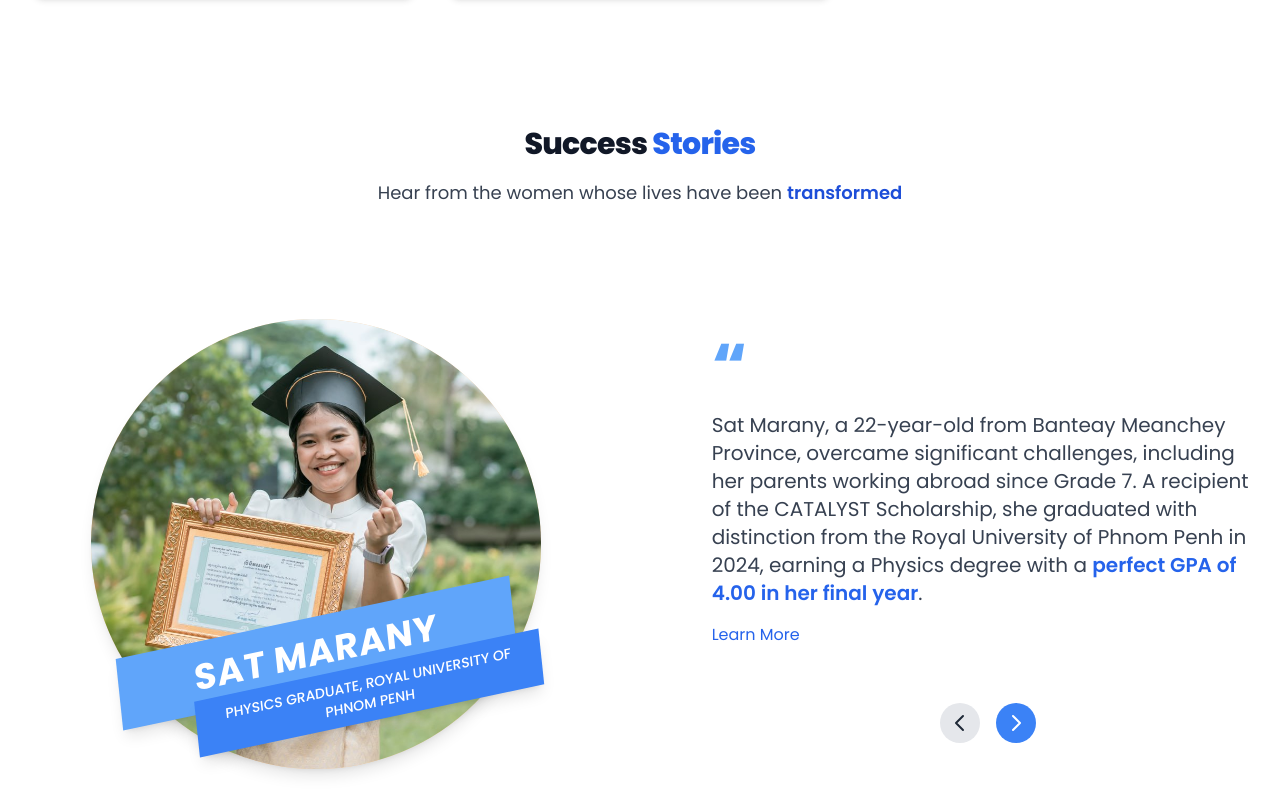
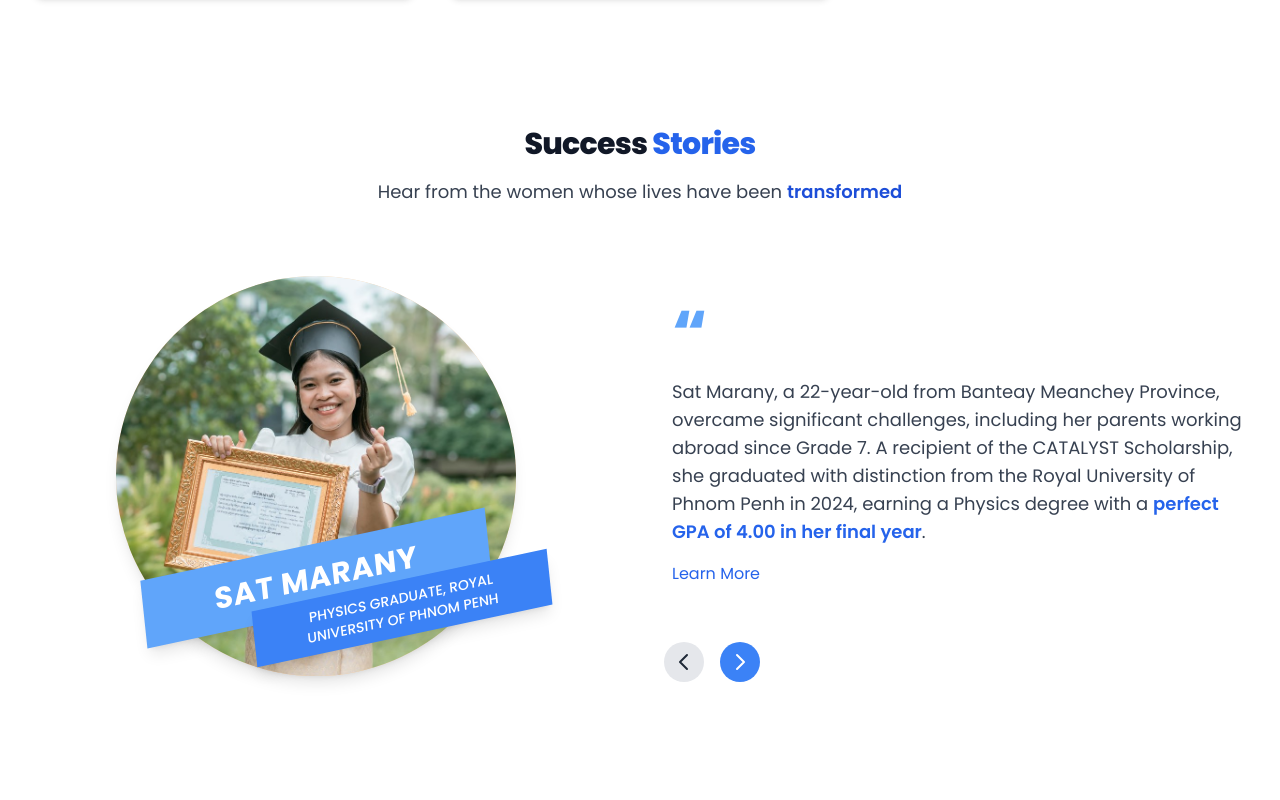
Before and after one commit to radytrainer/lotusoutreach-cambodia, a Vue app: page /newstory in a window 1280 px wide. Shown: the part 2500-3300 px from the top of the page. Built offline with nearby package versions, Linux system fonts and the light colour scheme.

Commit message:
feal(feature/story): added responsive on the story[LOC-115]

```diff
--- a/src/components/News/SuccessStory.vue
+++ b/src/components/News/SuccessStory.vue
@@ -1,126 +1,86 @@
 <template>
-  <section class="py-16 bg-white font-poppins">
-    <div class="text-center mb-24">
-      <h1
-        class="text-3xl md:text-3xl font-extrabold text-gray-900 mb-4 tracking-tight"
-      >
+  <section class="py-16 font-poppins">
+    <!-- Title Section -->
+    <div class="text-center mb-16 px-4">
+      <h1 class="text-2xl sm:text-3xl font-extrabold text-gray-900 mb-4 tracking-tight">
         Success <span class="text-blue-600">Stories</span>
       </h1>
-      <p class="text-gray-700 text-lg md:text-ms max-w-1xl mx-auto leading-relaxed">
+      <p class="text-gray-700 text-base sm:text-lg max-w-xl mx-auto leading-relaxed">
         Hear from the women whose lives have been
         <span class="font-semibold text-blue-700">transformed</span>
       </p>
     </div>
 
+    <!-- Main Container -->
     <div class="container mx-auto px-4 max-w-7xl">
-      <div
-        class="flex flex-col lg:flex-row items-center lg:items-start gap-12"
-      >
-        <!-- Image and Name Section -->
-        <div
-          class="relative w-full lg:w-1/2 flex justify-center items-center p-4"
-        >
+      <div class="flex flex-col lg:flex-row items-center gap-12">
+        <!-- Image & Name Section -->
+        <div class="relative w-full lg:w-1/2 flex justify-center items-center">
           <Transition name="slide" mode="out-in">
-            <div
-              :key="currentStoryIndex"
-              class="relative w-[350px] h-[350px] md:w-[450px] md:h-[450px] rounded-full bg-orange-200 flex items-center justify-center overflow-hidden shadow-lg"
-            >
-              <img
-                :src="currentStory.avatar"
-                :alt="currentStory.name"
-                class="w-full h-full object-cover object-center"
-              />
+            <div :key="currentStoryIndex" class="w-full flex justify-center">
+              <div
+                class="relative w-[250px] h-[250px] sm:w-[300px] sm:h-[300px] md:w-[400px] md:h-[400px] rounded-full bg-orange-200 flex items-center justify-center overflow-hidden shadow-lg">
+                <img :src="currentStory.avatar" :alt="currentStory.name"
+                  class="w-full h-full object-cover object-center" />
+              </div>
             </div>
           </Transition>
 
+          <!-- Name + Program -->
           <Transition name="fade" mode="out-in">
-            <div
-              :key="currentStoryIndex"
-              class="absolute bottom-24 left-1/2 -translate-x-1/2 w-[calc(100%+60px)] z-10"
-            >
+            <div :key="'name-' + currentStoryIndex"
+              class="absolute bottom-16 left-1/2 -translate-x-1/2 w-full px-4 z-10">
               <div class="relative flex flex-col items-center">
                 <!-- Name -->
                 <div
-                  class="bg-blue-400 text-white px-8 py-4 transform -skew-y-6 -rotate-6 shadow-lg text-center w-full max-w-[300px] md:max-w-[400px] z-200"
-                >
-                  <h3 class="font-bold text-4xl uppercase tracking-wide">
+                  class="bg-blue-400 text-white md:px-8 px-6 md:py-4 py-2 transform -skew-y-6 -rotate-6 shadow-lg text-center w-full max-w-[250px] md:max-w-[350px] z-200">
+                  <h3 class="font-bold text-lg sm:text-2xl md:text-3xl uppercase tracking-wide">
                     {{ currentStory.name }}
                   </h3>
                 </div>
                 <!-- Program -->
                 <div
-                  class="absolute top-12 left-52 bg-blue-500 text-white px-4 py-2 transform -skew-y-6 -rotate-6 shadow-lg text-center w-full max-w-[250px] md:max-w-[350px] z-10"
-                >
-                  <p class="text-sm font-medium">{{ currentStory.program }}</p>
+                  class="absolute top-7 sm:top-9 md:top-9 right-1 sm:right-12 md:right-12 bg-blue-500 text-white px-3 py-1 sm:px-4 sm:py-2 transform -skew-y-6 -rotate-6 shadow-lg max-w-[240px] sm:max-w-[300px]">
+                  <p class="text-xs sm:text-sm font-medium text-center">
+                    {{ currentStory.program }}
+                  </p>
                 </div>
               </div>
             </div>
           </Transition>
         </div>
 
-        <!-- Quote and Navigation -->
-        <div class="w-full lg:w-1/2 flex flex-col justify-center lg:pl-12">
+        <!-- Quote & Navigation -->
+        <div class="w-full lg:w-1/2 flex flex-col justify-center items-center lg:items-start text-center lg:text-left">
           <Transition name="fade" mode="out-in">
-            <div :key="currentStoryIndex" class="mb-6 mt-8">
-              <span
-                class="text-blue-400 text-6xl font-extrabold leading-none block mb-4"
-                >“</span
-              >
-              <p class="text-gray-700 text-lg md:text-xl leading-relaxed">
+            <div :key="'quote-' + currentStoryIndex" class="mb-6 mt-4 sm:mt-8 px-2">
+              <span class="text-blue-400 text-5xl sm:text-6xl font-extrabold leading-none block mb-4">“</span>
+              <p class="text-gray-700 text-base sm:text-lg leading-relaxed">
                 {{ currentStory.quote.paragraph1 }}
-                <span class="text-blue-600 font-semibold">{{
-                  currentStory.quote.highlight1
-                }}</span
-                >.
+                <span class="text-blue-600 font-semibold">{{ currentStory.quote.highlight1 }}</span>.
               </p>
-              <router-link
-                :to="{ name: 'StoryDetail', params: { id: currentStoryIndex } }"
-                class="mt-4 inline-block text-blue-600 hover:underline"
-                >Learn More</router-link
-              >
+              <router-link :to="{ name: 'StoryDetail', params: { id: currentStoryIndex } }"
+                class="mt-4 inline-block text-blue-600 hover:underline">Learn More</router-link>
             </div>
           </Transition>
 
-          <div class="flex justify-center mt-8 space-x-4">
-            <button
-              @click="scrollLeft"
+          <!-- Navigation Buttons -->
+          <div class="flex justify-center lg:justify-start mt-6 sm:mt-8 space-x-4">
+            <button @click="scrollLeft"
               class="w-10 h-10 bg-gray-200 rounded-full flex items-center justify-center hover:bg-gray-300"
-              aria-label="Previous story"
-            >
-              <svg
-                class="w-6 h-6"
-                fill="none"
-                stroke="currentColor"
-                viewBox="0 0 24 24"
-                xmlns="http://www.w3.org/2000/svg"
-              >
-                <path
-                  stroke-linecap="round"
-                  stroke-linejoin="round"
-                  stroke-width="2"
-                  d="M15 19l-7-7 7-7"
-                ></path>
+              aria-label="Previous story">
+              <svg class="w-6 h-6" fill="none" stroke="currentColor" viewBox="0 0 24 24">
+                <path stroke-linecap="round" stroke-linejoin="round" stroke-width="2"
+                  d="M15 19l-7-7 7-7"></path>
               </svg>
             </button>
 
-            <button
-              @click="scrollRight"
+            <button @click="scrollRight"
               class="w-10 h-10 bg-blue-500 rounded-full flex items-center justify-center hover:bg-blue-600 text-white"
-              aria-label="Next story"
-            >
-              <svg
-                class="w-6 h-6"
-                fill="none"
-                stroke="currentColor"
-                viewBox="0 0 24 24"
-                xmlns="http://www.w3.org/2000/svg"
-              >
-                <path
-                  stroke-linecap="round"
-                  stroke-linejoin="round"
-                  stroke-width="2"
-                  d="M9 5l7 7-7 7"
-                ></path>
+              aria-label="Next story">
+              <svg class="w-6 h-6" fill="none" stroke="currentColor" viewBox="0 0 24 24">
+                <path stroke-linecap="round" stroke-linejoin="round" stroke-width="2"
+                  d="M9 5l7 7-7 7"></path>
               </svg>
             </button>
           </div>
@@ -148,9 +108,7 @@ watchEffect(() => {
   }
 });
 
-const currentStory = computed(
-  () => props.stories[currentStoryIndex.value] || {}
-);
+const currentStory = computed(() => props.stories[currentStoryIndex.value] || {});
 
 const scrollLeft = () => {
   const len = props.stories.length;
@@ -174,11 +132,9 @@ const scrollRight = () => {
 .slide-leave-active {
   transition: transform 0.5s ease;
 }
-
 .slide-enter-from {
   transform: translateX(100%);
 }
-
 .slide-leave-to {
   transform: translateX(-100%);
 }
@@ -187,7 +143,6 @@ const scrollRight = () => {
 .fade-leave-active {
   transition: opacity 0.5s ease;
 }
-
 .fade-enter-from,
 .fade-leave-to {
   opacity: 0;
```
